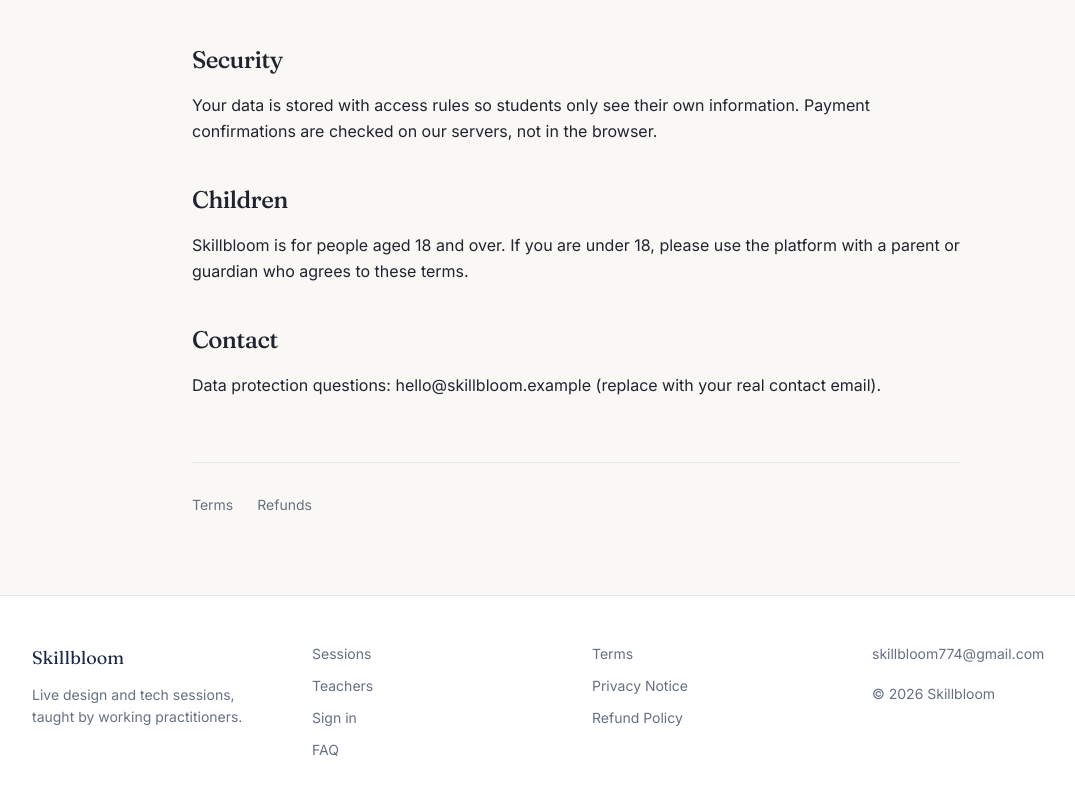
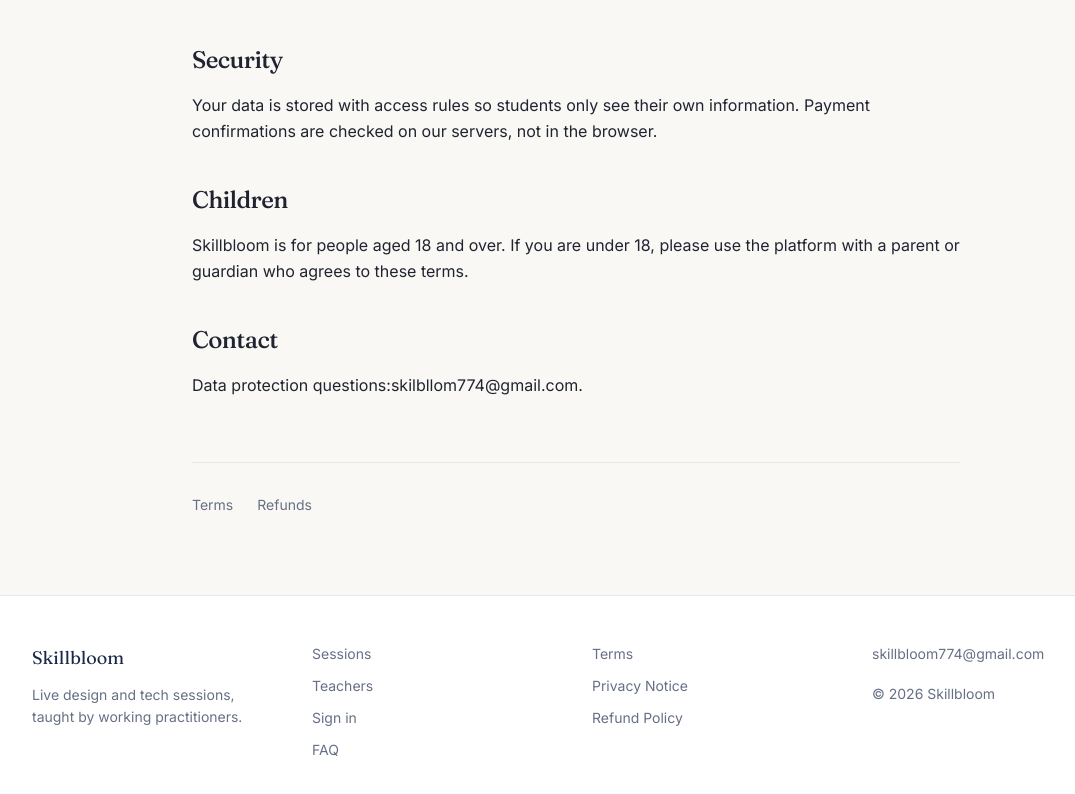
Before and after one commit to skillbloom774-sudo/Skill-Blom, a React (Vite) app: page /privacy in a window 1280 px wide. Shown: the part 1324-2118 px from the top of the page, without its empty margins (64-1139 px from the left). Built offline with nearby package versions, Linux system fonts and the light colour scheme; no server answers.

Commit message:
change message

```diff
--- a/src/pages/Legal.tsx
+++ b/src/pages/Legal.tsx
@@ -126,7 +126,7 @@ const DOCS: Record<'terms' | 'privacy' | 'refunds', Doc> = {
       },
       {
         heading: 'Contact',
-        body: ['Data protection questions: hello@skillbloom.example (replace with your real contact email).'],
+        body: ['Data protection questions:skilbllom774@gmail.com.'],
       },
     ],
   },
```
